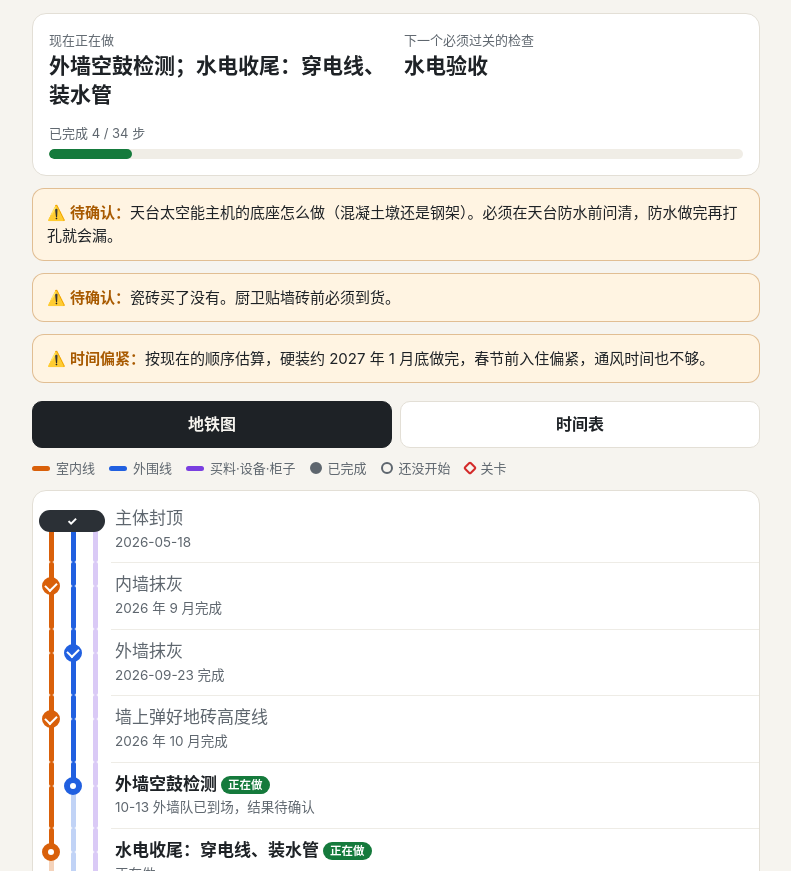
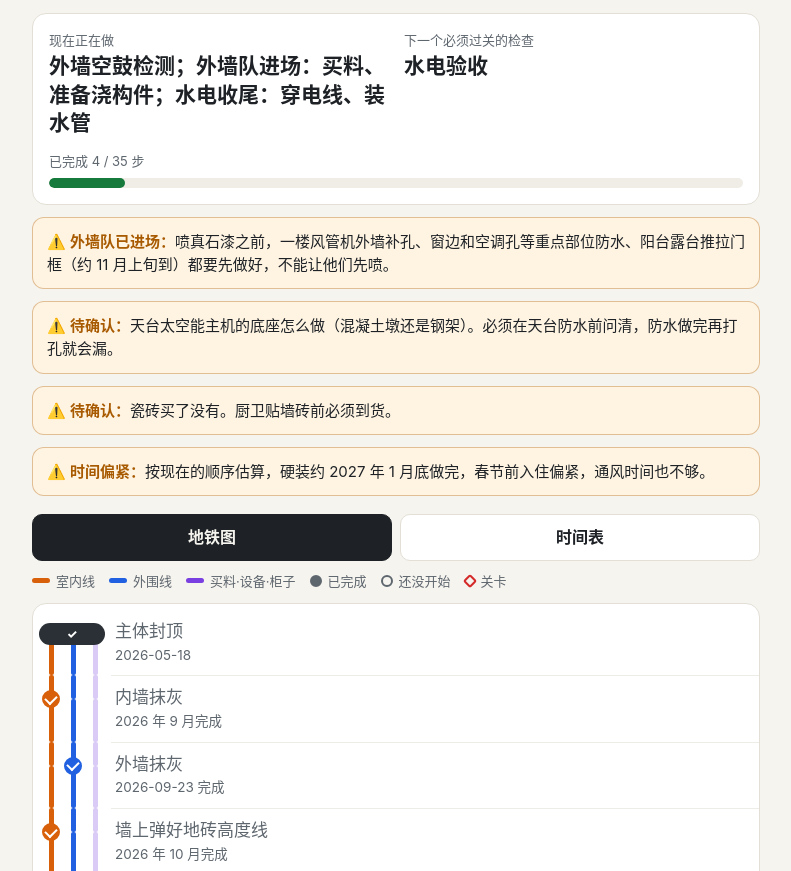
Before and after one commit to gugemailing-hub/house-progress, a plain HTML site: page index.html in a window 1280 px wide. Shown: the part 81-952 px from the top of the page, without its empty margins (244-1035 px from the left). Drawn offline with Linux system fonts and the light colour scheme.

Commit message:
更新：外墙队进场、准备浇构件
Co-Authored-By: Claude Opus 5.5 <noreply@anthropic.com>

```diff
--- a/index.html
+++ b/index.html
@@ -177,6 +177,7 @@ const DATA = {
     eq:  { name: "买料·设备·柜子" }
   },
   alerts: [
+    "<b>外墙队已进场：</b>喷真石漆之前，一楼风管机外墙补孔、窗边和空调孔等重点部位防水、阳台露台推拉门框（约 11 月上旬到）都要先做好，不能让他们先喷。",
     "<b>待确认：</b>天台太空能主机的底座怎么做（混凝土墩还是钢架）。必须在天台防水前问清，防水做完再打孔就会漏。",
     "<b>待确认：</b>瓷砖买了没有。厨卫贴墙砖前必须到货。",
     "<b>时间偏紧：</b>按现在的顺序估算，硬装约 2027 年 1 月底做完，春节前入住偏紧，通风时间也不够。"
@@ -191,9 +192,14 @@ const DATA = {
     { line:"in", status:"done", name:"墙上弹好地砖高度线", meta:"2026 年 10 月完成",
       what:"泥工在墙上弹了一条水平线，表示“地砖铺好后的地面高度”。后面吊顶有多高、门框装多高，都照这条线算。",
       mom:["后面刷墙时别把这条线盖掉；会被盖住的地方先拍照记下位置。"] },
-    { line:"out", status:"doing", name:"外墙空鼓检测", meta:"10-13 外墙队已到场，结果待确认", s:"2026-10-13", e:"2026-10-20",
+    { line:"out", status:"doing", name:"外墙空鼓检测", meta:"外墙队 10-15 前已进场，书面结果待确认", s:"2026-10-13", e:"2026-10-20",
       what:"敲外墙，听有没有“咚咚”的空心声。有空鼓的地方要先修好，才能喷外墙漆。",
       mom:["问外墙队要检测结果：哪里空鼓、怎么修、修完再敲一遍。"] },
+    { line:"out", status:"doing", name:"外墙队进场：买料、准备浇构件", meta:"2026-10-15 反馈 · 过几天开始支模浇筑", s:"2026-10-15", e:"2026-10-25",
+      what:"外墙队（三棵树）已进场，让我们准备材料，过几天开始支模具、浇混凝土构件。具体浇哪些构件待问清。",
+      mom:["问清这次浇的是哪些构件，有没有天台太空能底座、女儿墙压顶、门口挡水坎；这些要在天台防水之前浇完。",
+           "材料到场拍照：水泥看生产日期，沙子舔一下不咸（不能用海沙）。",
+           "构件浇完要洒水养护，拆模后拍照。"] },
     { line:"in", status:"doing", name:"水电收尾：穿电线、装水管", meta:"正在做", s:"2026-10-01", e:"2026-10-24",
       what:"把电线穿进埋好的管子里，装好冷热水管和下水管。",
       mom:["趁还没盖住，每面墙、每个房间地面的管子走向都拍照、录视频（拉着卷尺一起拍），以后打孔才不会打到水管电线。",
```
